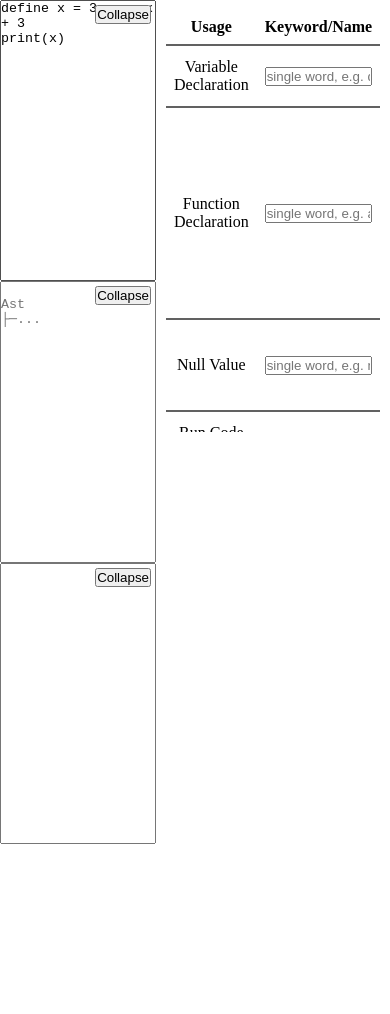
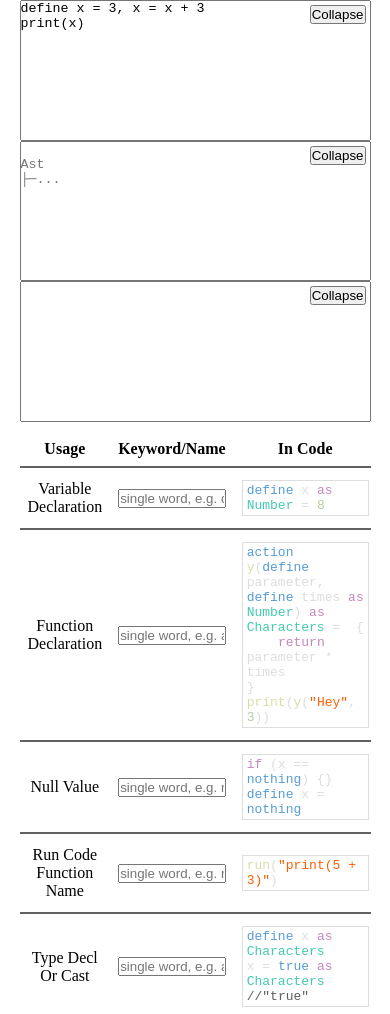
Before and after one commit to ShaharMS/Little, a plain HTML site: page index.html in a window 390 px wide. Shown: the top 1014 px of the page. Before the commit the page ends 844 px from the top, so only its background shows below. Drawn offline with Linux system fonts and the light colour scheme.

Commit message:
better example

```diff
--- a/index.html
+++ b/index.html
@@ -133,7 +133,7 @@
             height: 50vh;
             overflow-y: auto;
             margin: 10px;
-            overflow-x: hidden;
+
         }
 
         #keywords {
@@ -156,10 +156,9 @@
         }
 
         #keywords p {
-            resize: none;
-            white-space: pre-line;
-            overflow: hidden;
-            width: 100%;
+            white-space: pre-wrap;
+            overflow-y: hidden;
+            overflow-x: auto;
             text-align: initial;
             border-style: solid;
             border-width: 1px;
@@ -171,6 +170,28 @@
         #keywords input {
             width: 100%;
             text-align: center;
+        }
+        @media screen and (max-width: 700px) {
+            body {
+                display: flex;
+                flex-direction: column;
+            }
+            #code-row {
+                width: 100vw;
+                height: 50vh;
+            }
+            div .collapsible {
+                width: 90vw;
+                margin-inline: auto;
+            }
+            div .collapsed {
+                height: 13%;
+            }
+            #keywords-container {
+                width: 90vw;
+                margin-inline: auto;
+                height: max-content;
+            }
         }
     </style>
 
```
